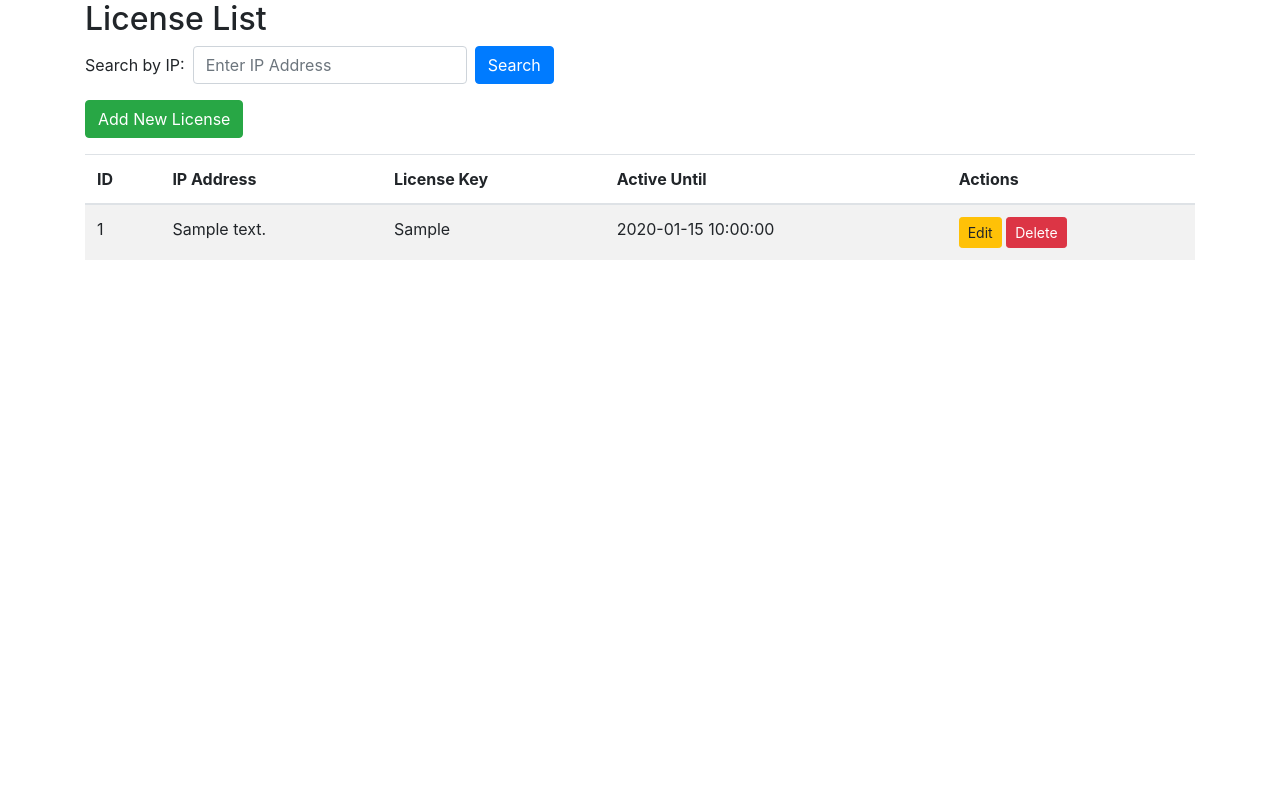
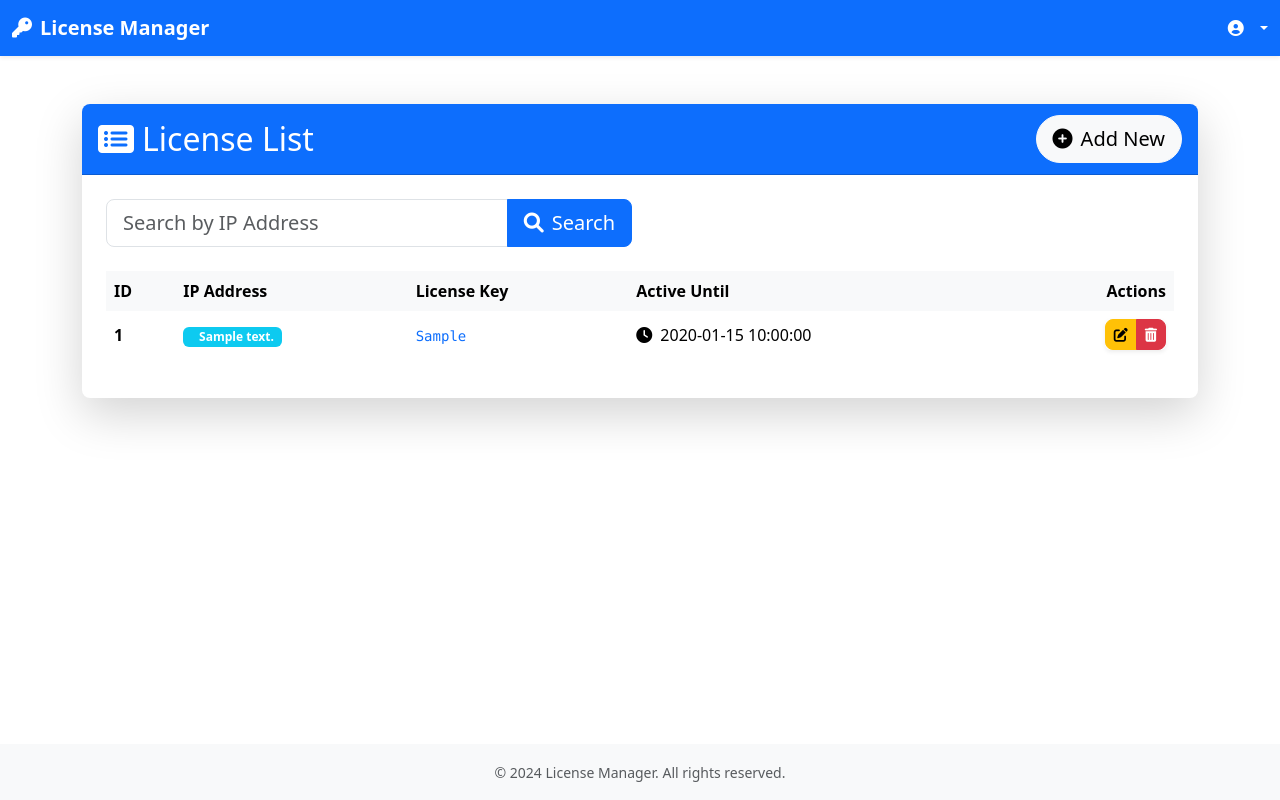
Before and after one commit to orlin24/badutpanel, a Flask app: template templates/license_list.html in a window 1280 px wide. Run offline with Flask 3, Linux system fonts and the light colour scheme; the template is opened without the code that fills it: values that come from a table or form of the project are taken from there, others are empty; tables that the repository leaves empty hold one stand-in row (values such as "Sample post"); some libraries are stand-ins or nearby versions.

Commit message:
Add files via upload

```diff
--- /dev/null
+++ b/templates/layout.html
@@ -0,0 +1,57 @@
+<!DOCTYPE html>
+<html lang="en">
+<head>
+    <meta charset="UTF-8">
+    <meta name="viewport" content="width=device-width, initial-scale=1.0">
+    <title>{% block title %}{% endblock %} | License Manager</title>
+    <link href="https://cdn.jsdelivr.net/npm/bootstrap@5.3.2/dist/css/bootstrap.min.css" rel="stylesheet">
+    <link rel="stylesheet" href="https://cdnjs.cloudflare.com/ajax/libs/font-awesome/6.0.0/css/all.min.css">
+    {% block head %}{% endblock %}
+</head>
+<body class="d-flex flex-column min-vh-100">
+    <!-- Navigation -->
+    <nav class="navbar navbar-expand-lg navbar-dark bg-primary shadow-sm">
+        <div class="container-fluid">
+            <a class="navbar-brand fw-bold" href="#">
+                <i class="fas fa-key me-2"></i>License Manager
+            </a>
+
+            <div class="d-flex align-items-center">
+                <!-- User Profile Dropdown -->
+                <div class="dropdown">
+                    <a class="nav-link dropdown-toggle text-white" href="#" role="button"
+                       data-bs-toggle="dropdown" aria-expanded="false">
+                       <i class="fas fa-user-circle me-2"></i>{{ current_user.username }}
+                    </a>
+                    <ul class="dropdown-menu dropdown-menu-end">
+                        <li><a class="dropdown-item" href="#">
+                            <i class="fas fa-user me-2"></i>Profile
+                        </a></li>
+                        <li><hr class="dropdown-divider"></li>
+                        <li><a class="dropdown-item text-danger" href="{{ url_for('logout') }}">
+                            <i class="fas fa-sign-out-alt me-2"></i>Logout
+                        </a></li>
+                    </ul>
+                </div>
+            </div>
+        </div>
+    </nav>
+
+    <!-- Main Content -->
+    <main class="flex-grow-1">
+        <div class="container my-5">
+            {% block content %}{% endblock %}
+        </div>
+    </main>
+
+    <!-- Footer -->
+    <footer class="bg-light mt-auto py-3">
+        <div class="container text-center text-muted">
+            <small>&copy; 2024 License Manager. All rights reserved.</small>
+        </div>
+    </footer>
+
+    <script src="https://cdn.jsdelivr.net/npm/bootstrap@5.3.2/dist/js/bootstrap.bundle.min.js"></script>
+    {% block scripts %}{% endblock %}
+</body>
+</html>
--- a/templates/license_list.html
+++ b/templates/license_list.html
@@ -1,47 +1,66 @@
-<!DOCTYPE html>
-<html lang="en">
-<head>
-    <meta charset="UTF-8">
-    <meta name="viewport" content="width=device-width, initial-scale=1.0">
-    <title>License List</title>
-    <link rel="stylesheet" href="https://maxcdn.bootstrapcdn.com/bootstrap/4.5.2/css/bootstrap.min.css">
-</head>
-<body>
-    <div class="container">
-        <h2>License List</h2>
-        <form method="GET" action="{{ url_for('license_list') }}" class="form-inline mb-3">
-            <div class="form-group">
-                <label for="search_ip" class="mr-2">Search by IP:</label>
-                <input type="text" class="form-control mr-2" id="search_ip" name="search_ip" placeholder="Enter IP Address" value="{{ request.args.get('search_ip', '') }}">
-                <button type="submit" class="btn btn-primary">Search</button>
+{% extends "layout.html" %}
+
+{% block title %}License List{% endblock %}
+
+{% block content %}
+<div class="card shadow-lg border-0 rounded-3">
+    <div class="card-header bg-primary text-white rounded-top-3 d-flex justify-content-between align-items-center">
+        <h2 class="my-2"><i class="fas fa-list-alt me-2"></i>License List</h2>
+        <a href="{{ url_for('new_license') }}" class="btn btn-light btn-lg rounded-pill">
+            <i class="fas fa-plus-circle me-2"></i>Add New
+        </a>
+    </div>
+
+    <div class="card-body p-4">
+        <form method="GET" action="{{ url_for('license_list') }}" class="row g-3 mb-4">
+            <div class="col-12 col-md-6">
+                <div class="input-group">
+                    <input type="text" class="form-control form-control-lg"
+                           id="search_ip" name="search_ip"
+                           placeholder="Search by IP Address"
+                           value="{{ request.args.get('search_ip', '') }}">
+                    <button type="submit" class="btn btn-primary btn-lg">
+                        <i class="fas fa-search me-2"></i>Search
+                    </button>
+                </div>
             </div>
         </form>
-        <a href="{{ url_for('new_license') }}" class="btn btn-success mb-3">Add New License</a>
-        <table class="table table-striped">
-            <thead>
+
+        <div class="table-responsive">
+            <table class="table table-hover align-middle table-borderless">
+                <thead class="table-light">
                     <tr>
                         <th>ID</th>
                         <th>IP Address</th>
                         <th>License Key</th>
                         <th>Active Until</th>
-                    <th>Actions</th>
+                        <th class="text-end">Actions</th>
                     </tr>
                 </thead>
                 <tbody>
                     {% for license in licenses %}
-                <tr>
-                    <td>{{ license.id }}</td>
-                    <td>{{ license.ip_address }}</td>
-                    <td>{{ license.license_key }}</td>
-                    <td>{{ license.active_until }}</td>
-                    <td>
-                        <a href="{{ url_for('edit_license', id=license.id) }}" class="btn btn-warning btn-sm">Edit</a>
-                        <a href="{{ url_for('delete_license', id=license.id) }}" class="btn btn-danger btn-sm">Delete</a>
+                    <tr class="bg-white">
+                        <td class="fw-bold">{{ license.id }}</td>
+                        <td><span class="badge bg-info"><i class="fas fa-ip me-2"></i>{{ license.ip_address }}</span></td>
+                        <td><code class="text-primary">{{ license.license_key }}</code></td>
+                        <td><i class="fas fa-clock me-2"></i>{{ license.active_until }}</td>
+                        <td class="text-end">
+                            <div class="btn-group shadow-sm">
+                                <a href="{{ url_for('edit_license', id=license.id) }}"
+                                   class="btn btn-warning btn-sm rounded-start-3">
+                                    <i class="fas fa-edit"></i>
+                                </a>
+                                <a href="{{ url_for('delete_license', id=license.id) }}"
+                                   class="btn btn-danger btn-sm rounded-end-3">
+                                    <i class="fas fa-trash-alt"></i>
+                                </a>
+                            </div>
                         </td>
                     </tr>
                     {% endfor %}
                 </tbody>
             </table>
         </div>
-</body>
-</html>
+    </div>
+</div>
+{% endblock %}
```
Also changed, not shown: templates/license_form.html (+58 -40 lines), templates/login.html (+49 -16 lines). Lines whose indentation alone changed are shown as unchanged.
